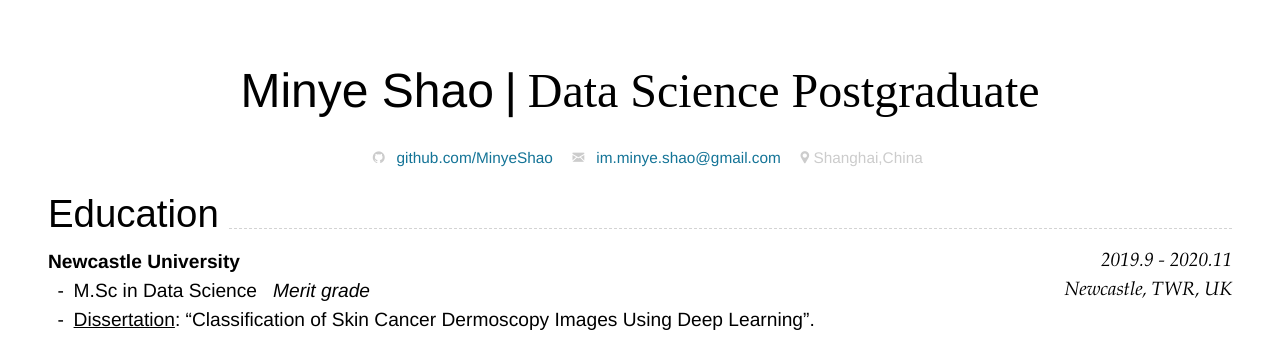
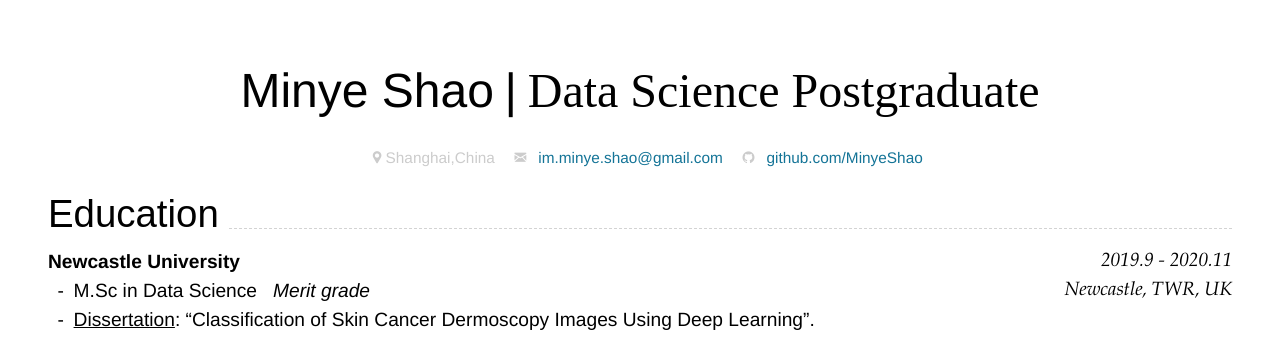
Before and after one commit to MinyeShao/CV_Markdown, a Jekyll site: the page built from index.md, in a window 1280 px wide. Shown: the top 338 px of the page. Built offline with Jekyll 4.4.1, drawn with Linux system fonts in a browser that asks for light colours; nearby versions of some CDN libraries.

Commit message:
Update cv-contact.html

```diff
--- a/_includes/cv-contact.html
+++ b/_includes/cv-contact.html
@@ -1,8 +1,8 @@
 <div id="contact-info">
 
-    {% if page.github %}
-    <i class="fi-social-github" style="margin-left:1em"></i>
-    <a href="{{ page.github.url }}" style="margin-left:0.5em"> {{ page.github.text }}</a>
+    {% if page.address %}
+    <i class="fi-marker" style="margin-left:1em"></i>
+    {{ page.address }}
     {% endif %}
 
     {% if page.email %}
@@ -10,14 +10,21 @@
     <a href="{{ page.email.url }}" style="margin-left:0.5em">{{ page.email.text }}</a>
     {% endif %}
 
+    {% if page.github %}
+    <i class="fi-social-github" style="margin-left:1em"></i>
+    <a href="{{ page.github.url }}" style="margin-left:0.5em"> {{ page.github.text }}</a>
+    {% endif %}
+
+    {% if page.homepage %}
+    <i class="fi-home" style="margin-left:1em"></i>
+    <a href="{{ page.homepage.url }}" style="margin-left:0.5em"> {{ page.homepage.text }}</a>
+    {% endif %}
+
     {% if page.phone %}
     <i class="fi-telephone" style="margin-left:1em"></i>
     {{ page.phone }}
     {% endif %}
 
-    {% if page.address %}
-    <i class="fi-marker" style="margin-left:1em"></i>
-    {{ page.address }}
-    {% endif %}
+
 
 </div>
```
